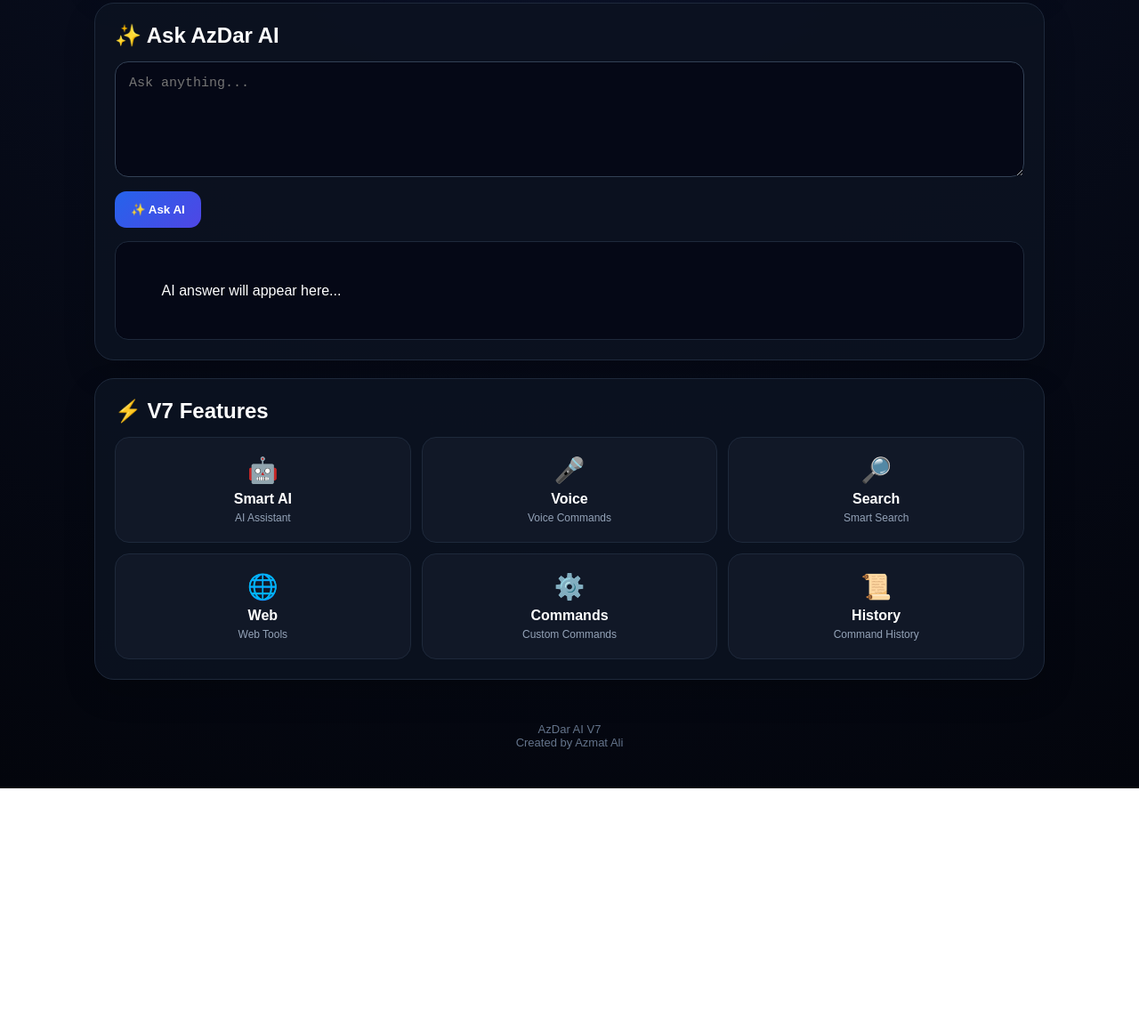
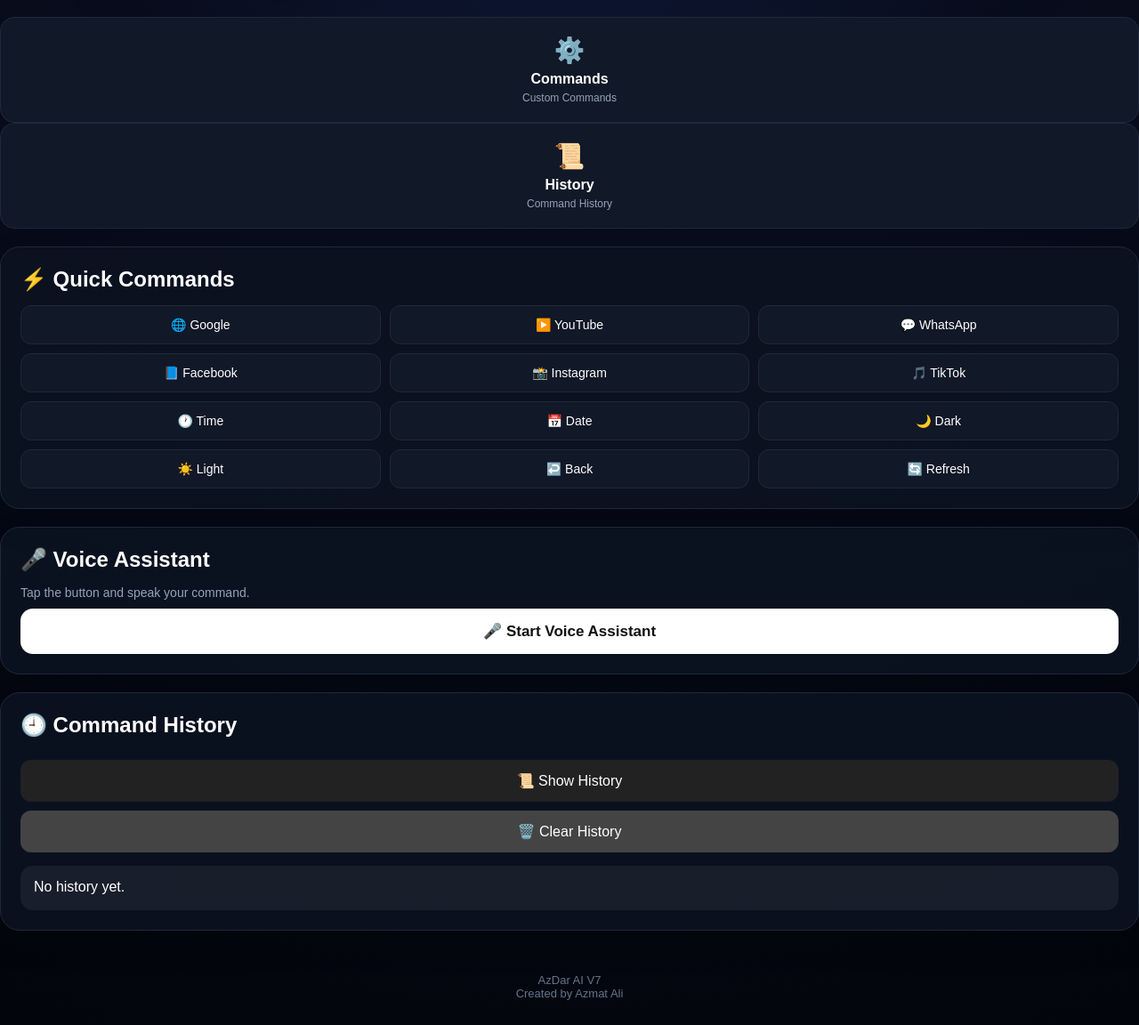
Before and after one commit to Azmatwattoo/Voice-command-ai, a website: page v7.html in a window 1280 px wide. Shown: the part 414-1566 px from the top of the page at 89% size. Before the commit the page ends 1300 px from the top, so only its background shows below. Drawn offline with nearby package versions, Linux system fonts and the light colour scheme.

Commit message:
Implement quick command grid and voice assistant
Added a quick command grid and voice assistant features to the HTML structure.

```diff
--- a/v7.html
+++ b/v7.html
@@ -353,6 +353,40 @@ textarea:focus{
     color:#94a3b8;
     font-size:12px;
 }
+.quick-grid{
+    display:grid;
+    grid-template-columns:repeat(3,1fr);
+    gap:10px;
+    margin-top:15px;
+}
+
+.quick-grid button{
+    padding:13px 8px;
+    border:none;
+    border-radius:12px;
+    background:#111827;
+    color:white;
+    border:1px solid #1e293b;
+    font-size:14px;
+    cursor:pointer;
+    transition:.2s;
+}
+
+.quick-grid button:hover{
+    transform:translateY(-2px);
+    border-color:#3b82f6;
+}
+
+#voiceStatus{
+    color:#94a3b8;
+    font-size:14px;
+}
+
+@media(max-width:600px){
+    .quick-grid{
+        grid-template-columns:repeat(2,1fr);
+    }
+}
 
 /* FOOTER */
 
@@ -499,113 +533,6 @@ footer{
     </div>
 
 </div>
-
-
-<!-- AI ASSISTANT -->
-
-<div class="card">
-
-    <h2>
-        ✨ Ask AzDar AI
-    </h2>
-
-    <textarea
-        id="question"
-        placeholder="Ask anything..."
-    ></textarea>
-
-    <button
-        class="btn"
-        onclick="askAI()"
-    >
-        ✨ Ask AI
-    </button>
-
-    <div
-        class="answer"
-        id="answer"
-    >
-        AI answer will appear here...
-    </div>
-
-</div>
-
-
-<!-- FEATURES -->
-
-<div class="card">
-
-    <h2>
-        ⚡ V7 Features
-    </h2>
-
-    <div class="features">
-
-        <div class="feature">
-
-            <div class="feature-icon">
-                🤖
-            </div>
-
-            <div class="feature-title">
-                Smart AI
-            </div>
-
-            <div class="feature-text">
-                AI Assistant
-            </div>
-
-        </div>
-
-
-        <div class="feature">
-
-            <div class="feature-icon">
-                🎤
-            </div>
-
-            <div class="feature-title">
-                Voice
-            </div>
-
-            <div class="feature-text">
-                Voice Commands
-            </div>
-
-        </div>
-
-
-        <div class="feature">
-
-            <div class="feature-icon">
-                🔎
-            </div>
-
-            <div class="feature-title">
-                Search
-            </div>
-
-            <div class="feature-text">
-                Smart Search
-            </div>
-
-        </div>
-
-
-        <div class="feature">
-
-            <div class="feature-icon">
-                🌐
-            </div>
-
-            <div class="feature-title">
-                Web
-            </div>
-
-            <div class="feature-text">
-                Web Tools
-            </div>
-
 </div>
 
 
@@ -642,6 +569,134 @@ footer{
 
 </div>
 
+</div>
+
+
+<!-- =========================
+     V7 QUICK COMMANDS
+========================= -->
+
+<div class="card" style="margin-top:20px;">
+
+    <h2>⚡ Quick Commands</h2>
+
+    <div class="quick-grid">
+
+        <button onclick="openGoogle()">🌐 Google</button>
+
+        <button onclick="openYouTube()">▶️ YouTube</button>
+
+        <button onclick="openWhatsApp()">💬 WhatsApp</button>
+
+        <button onclick="openFacebook()">📘 Facebook</button>
+
+        <button onclick="openInstagram()">📸 Instagram</button>
+
+        <button onclick="openTikTok()">🎵 TikTok</button>
+
+        <button onclick="showTime()">🕐 Time</button>
+
+        <button onclick="showDate()">📅 Date</button>
+
+        <button onclick="toggleDark()">🌙 Dark</button>
+
+        <button onclick="toggleLight()">☀️ Light</button>
+
+        <button onclick="goBack()">↩️ Back</button>
+
+        <button onclick="refreshPage()">🔄 Refresh</button>
+
+    </div>
+
+</div>
+
+
+<!-- =========================
+     V7 VOICE ASSISTANT
+========================= -->
+
+<div class="card" style="margin-top:20px;">
+
+    <h2>🎤 Voice Assistant</h2>
+
+    <p id="voiceStatus">
+        Tap the button and speak your command.
+    </p>
+
+    <button
+        onclick="startVoice()"
+        style="
+        width:100%;
+        padding:15px;
+        margin-top:10px;
+        border:none;
+        border-radius:14px;
+        background:#ffffff;
+        color:#111111;
+        font-size:17px;
+        font-weight:bold;
+        cursor:pointer;
+        "
+    >
+        🎤 Start Voice Assistant
+    </button>
+
+</div>
+
+
+<!-- =========================
+     V7 COMMAND HISTORY
+========================= -->
+
+<div class="card" style="margin-top:20px;">
+
+    <h2>🕘 Command History</h2>
+
+    <button
+        onclick="showHistory()"
+        style="
+        width:100%;
+        padding:14px;
+        margin-top:10px;
+        border:none;
+        border-radius:12px;
+        background:#222222;
+        color:white;
+        font-size:16px;
+        cursor:pointer;
+        "
+    >
+        📜 Show History
+    </button>
+
+    <button
+        onclick="clearHistory()"
+        style="
+        width:100%;
+        padding:14px;
+        margin-top:10px;
+        border:none;
+        border-radius:12px;
+        background:#444444;
+        color:white;
+        font-size:16px;
+        cursor:pointer;
+        "
+    >
+        🗑️ Clear History
+    </button>
+
+    <div
+        id="historyBox"
+        style="
+        margin-top:15px;
+        padding:15px;
+        border-radius:14px;
+        background:rgba(255,255,255,0.06);
+        min-height:50px;
+        "
+    >
+        No history yet.
     </div>
 
 </div>
@@ -656,6 +711,7 @@ footer{
 </footer>
 
 </div>
+
 <script>
 
 /* =========================
```
Lines whose indentation alone changed are shown as unchanged.
